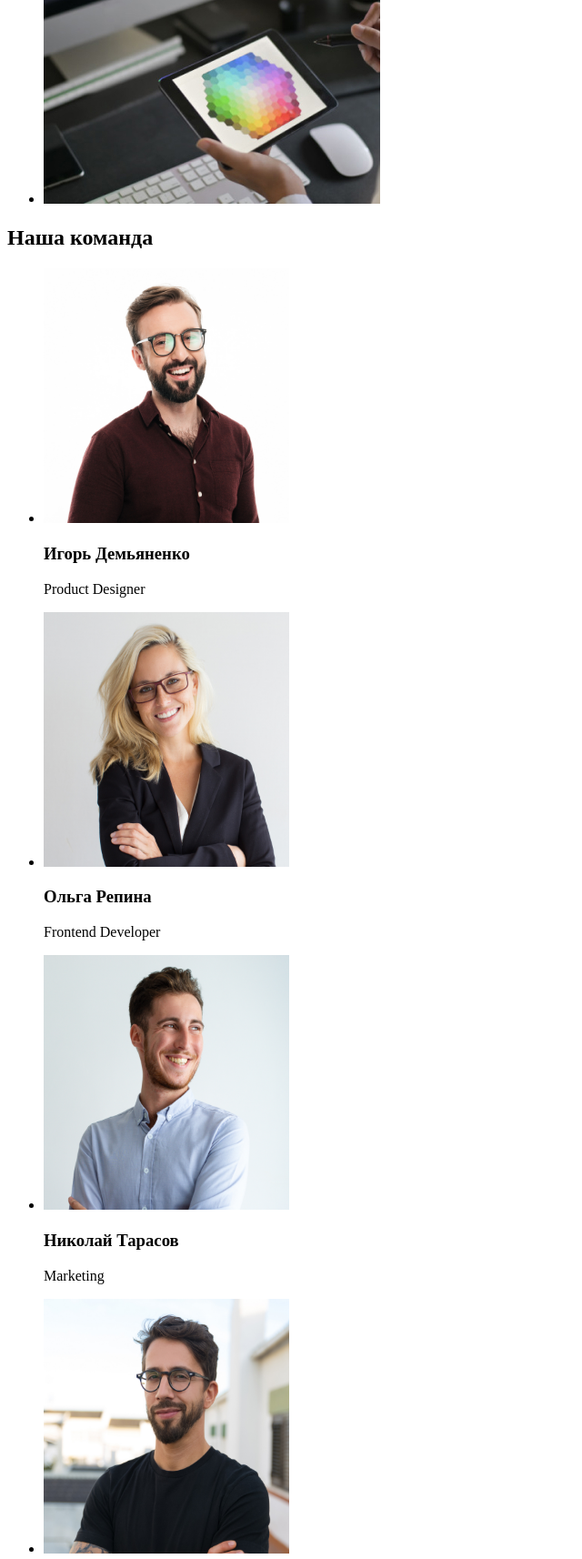
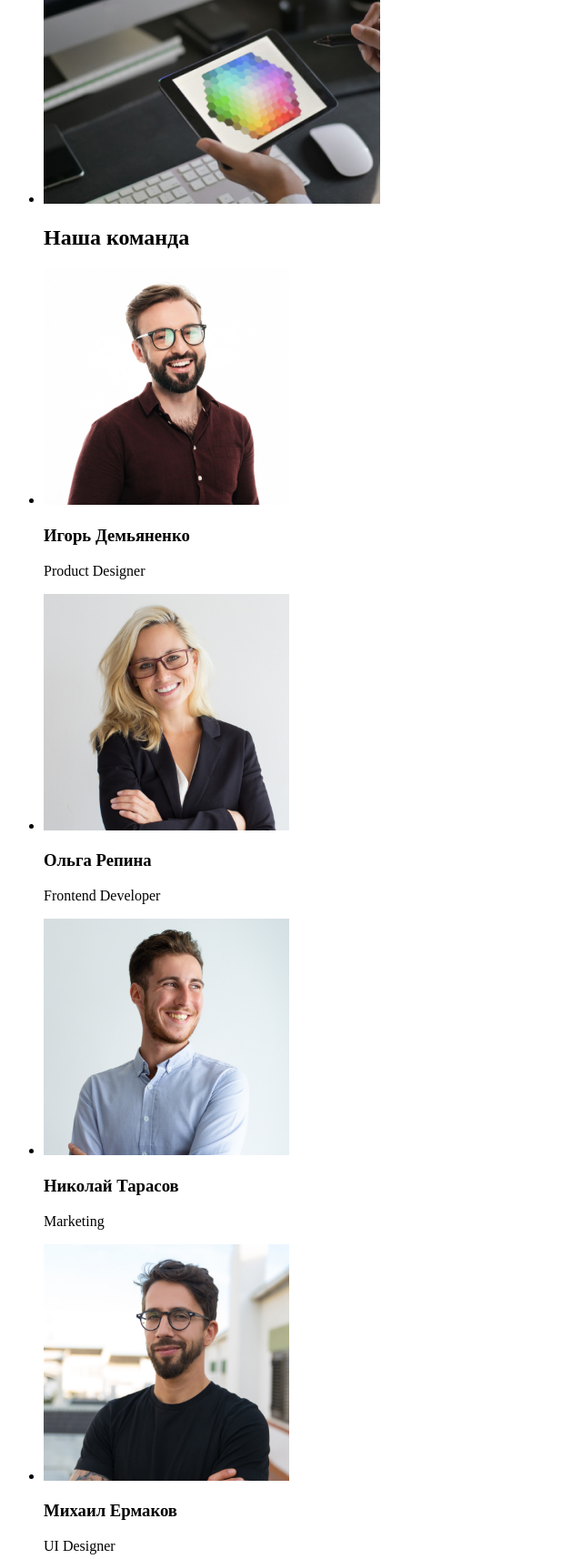
Before and after one commit to DmytroLo/goit-markup-hw-01, a plain HTML site: page index.html in a window 1280 px wide. Shown: the part 1326-3040 px from the top of the page at 91% size, without its empty margins (0-640 px from the left). Drawn offline with Linux system fonts and the light colour scheme.

Commit message:
HW-1 corection finish

```diff
--- a/index.html
+++ b/index.html
@@ -67,32 +67,32 @@
     <section>
         <h2>Чем мы занимаемся</h2>
         <ul>
-            <li> <img src="images/img(1).jpg" alt="печатает на ноуту" width="370" height="294"></li>
+            <li> <img src="images/img(1).jpg" alt="печатает на ноутбуке" width="370" height="294"></li>
             <li><img src="images/img(2).jpg" alt="синхронизирует из телефона" width="370" height="294"></li>
             <li><img src="images/img(3).jpg" alt=" моделирует на планшета" width="370"  height="294"></li>
         </ul>
     </section>
       <!--сотруднки -->
       <section>
-        <h2>Наша команда</h2>
         <ul>
+            <h2>Наша команда</h2>
             <li>
-                <img src="images/img(4).jpg" alt="игорь" width="270"  height="280">
+                <img src="images/img(4).jpg" alt="игорь" width="270"  height="260">
                 <h3>Игорь Демьяненко</h3>
                 <p lang="en">Product Designer</p>
             </li>
             <li>
-                <img src="images/img(5).jpg" alt="ольга" width="270"  height="280">
+                <img src="images/img(5).jpg" alt="ольга" width="270"  height="260">
                 <h3>Ольга Репинa</h3>
                 <p lang="en">Frontend Developer</p>
             </li>
             <li>
-                <img src="images/img(6).jpg" alt="николай" width="270" height="280">
+                <img src="images/img(6).jpg" alt="николай" width="270" height="260">
                 <h3>Николай Тарасов</h3>
                 <p lang="en">Marketing</p>
             </li>
             <li>
-                <img src="images/img(7).jpg" alt="михаил" width="270"  height="280">
+                <img src="images/img(7).jpg" alt="михаил" width="270"  height="260">
                 <h3>Михаил Ермаков</h3>
                 <p lang="en">UI Designer</p>
             </li>
@@ -107,7 +107,7 @@
         <address>
             <ul>
                 <li>
-                    <a href="https://goo.gl/maps/2USZwXQaz1WwdcCW7">Киев, пр-т Леси Украинки, 26</a>
+                    <a href="https://goo.gl/maps/2USZwXQaz1WwdcCW7" target="_blank " rel="noopener nofollow">Киев, пр-т Леси Украинки, 26</a>
                 </li>
                 <li>
                     <a href="mailto:info@example.com">info@example.com</a>
```
